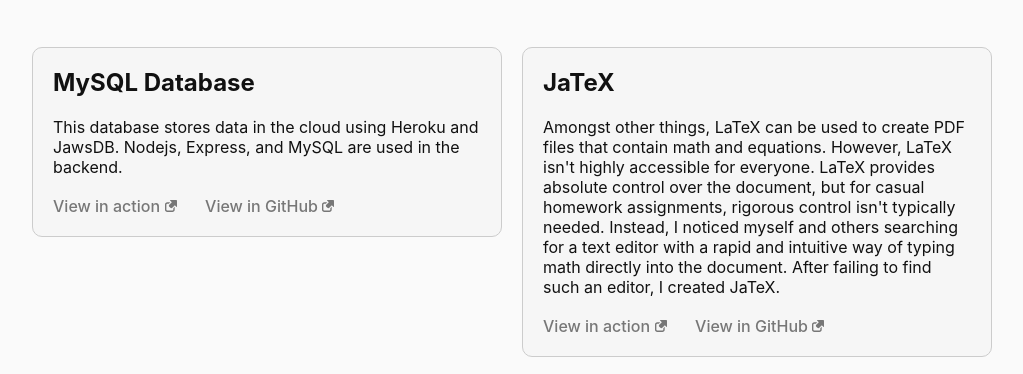
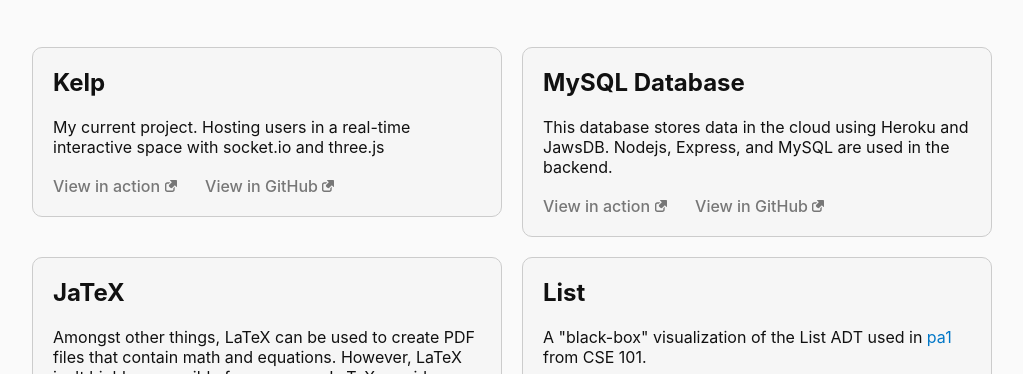
Before and after one commit to jorahty/old-firebase-jorahty.com, a plain HTML site: page public/index.html in a window 1280 px wide. Shown: the part 393-767 px from the top of the page, without its empty margins (128-1151 px from the left). Drawn offline with Linux system fonts and the light colour scheme.

Commit message:
add kelp

```diff
--- a/public/index.html
+++ b/public/index.html
@@ -39,6 +39,36 @@
         </div>
     </header>
     <main>
+        <section>
+            <div class="project">
+                <h2>Kelp</h2>
+                <article>
+                    My current project. Hosting users in a real-time interactive space with socket.io and three.js
+                </article>
+                <p>
+                    <a href="http://kelp.jorahty.com">View in action</a>
+                    <svg
+                        xmlns="http://www.w3.org/2000/svg" xmlns:xlink="http://www.w3.org/1999/xlink" version="1.1" id="Capa_1" x="0px" y="0px" viewBox="0 0 26 26" style="enable-background:new 0 0 26 26;" xml:space="preserve">
+                            <g>
+                                <path style="fill:#030104;" d="M18,17.759v3.366C18,22.159,17.159,23,16.125,23H4.875C3.841,23,3,22.159,3,21.125V9.875   C3,8.841,3.841,8,4.875,8h3.429l3.001-3h-6.43C2.182,5,0,7.182,0,9.875v11.25C0,23.818,2.182,26,4.875,26h11.25   C18.818,26,21,23.818,21,21.125v-6.367L18,17.759z"/>
+                                <g>
+                                    <path style="fill:#030104;" d="M22.581,0H12.322c-1.886,0.002-1.755,0.51-0.76,1.504l3.22,3.22l-5.52,5.519    c-1.145,1.144-1.144,2.998,0,4.141l2.41,2.411c1.144,1.141,2.996,1.142,4.14-0.001l5.52-5.52l3.16,3.16    c1.101,1.1,1.507,1.129,1.507-0.757L26,3.419C25.999-0.018,26.024-0.001,22.581,0z"/>
+                                </g>
+                            </g>
+                    </svg>
+                    <a href="https://github.com/jorahty/slughub">View in GitHub</a>
+                    <svg
+                        xmlns="http://www.w3.org/2000/svg" xmlns:xlink="http://www.w3.org/1999/xlink" version="1.1" id="Capa_1" x="0px" y="0px" viewBox="0 0 26 26" style="enable-background:new 0 0 26 26;" xml:space="preserve">
+                            <g>
+                                <path style="fill:#030104;" d="M18,17.759v3.366C18,22.159,17.159,23,16.125,23H4.875C3.841,23,3,22.159,3,21.125V9.875   C3,8.841,3.841,8,4.875,8h3.429l3.001-3h-6.43C2.182,5,0,7.182,0,9.875v11.25C0,23.818,2.182,26,4.875,26h11.25   C18.818,26,21,23.818,21,21.125v-6.367L18,17.759z"/>
+                                <g>
+                                    <path style="fill:#030104;" d="M22.581,0H12.322c-1.886,0.002-1.755,0.51-0.76,1.504l3.22,3.22l-5.52,5.519    c-1.145,1.144-1.144,2.998,0,4.141l2.41,2.411c1.144,1.141,2.996,1.142,4.14-0.001l5.52-5.52l3.16,3.16    c1.101,1.1,1.507,1.129,1.507-0.757L26,3.419C25.999-0.018,26.024-0.001,22.581,0z"/>
+                                </g>
+                            </g>
+                    </svg>
+                </p>
+            </div>
+        </section>
         <section>
             <div class="project">
                 <h2>MySQL Database</h2>
```
